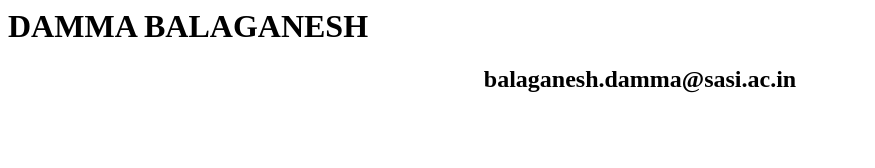
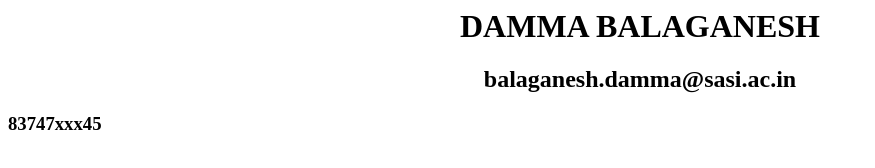
Before and after one commit to Dammabalaganesh/Streaming-Word-Count-Application, a plain HTML site: page index.html in a window 1280 px wide. Shown: the whole page, without its empty margins (0-875 px from the left). Drawn offline with Linux system fonts and the light colour scheme.

Commit message:
Update index.html

```diff
--- a/index.html
+++ b/index.html
@@ -5,7 +5,8 @@
     </title>
   </head>
   <body>
-    <h1 ALIGN="CENETR">DAMMA BALAGANESH</h1>
+    <h1 align="center">DAMMA BALAGANESH</h1>
   <h2 align="center">balaganesh.damma@sasi.ac.in</h2>
+    <h3 align="left">83747xxx45</h3>
   </body>
 </html>
```
